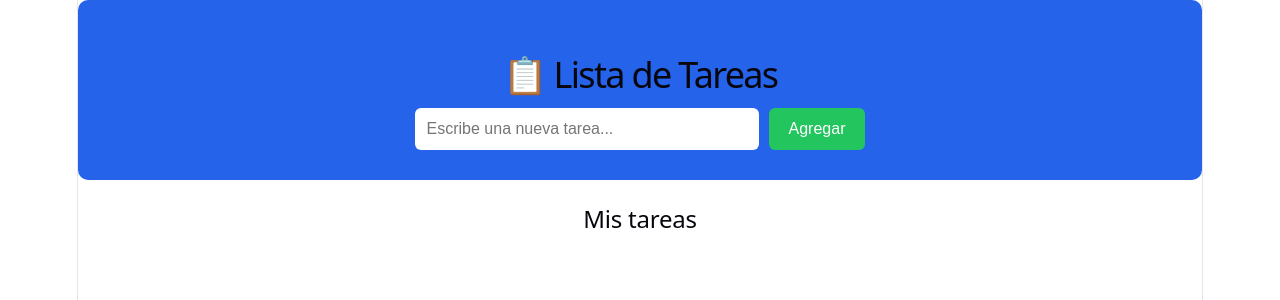
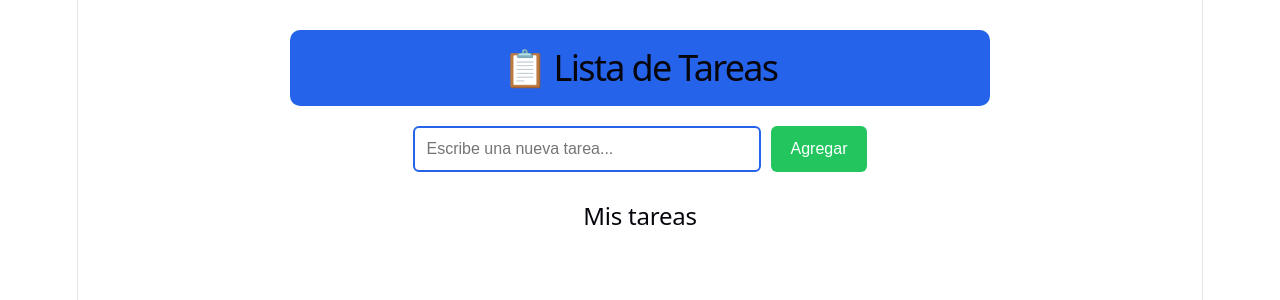
Before and after one commit to omarsantiago753/app-tareas, a React (Vite) app: page / in a window 1280 px wide. Shown: the top 300 px of the page. Built offline with nearby package versions, Linux system fonts and the light colour scheme.

Commit message:
feat: Se crea el componente Input con sus estilos

```diff
--- a/src/App.jsx
+++ b/src/App.jsx
@@ -1,10 +1,10 @@
-import React, { useState, useEffect } from "react";
-import TaskForm from "./components/TaskForm";
+import React, { useEffect, useState } from "react";
+import Input from "./components/Input";
 
 function App() {
   const [tasks, setTasks] = useState([]);
 
-  // Cargar tareas desde localStorage al iniciar
+  // Cargar tareas desde localStorage
   useEffect(() => {
     const savedTasks = JSON.parse(localStorage.getItem("tasks")) || [];
     setTasks(savedTasks);
@@ -12,13 +12,15 @@ function App() {
 
   return (
     <div className="App">
-      <TaskForm tasks={tasks} setTasks={setTasks} />
+      <Input tasks={tasks} setTasks={setTasks} />
 
       <h2>Mis tareas</h2>
 
       <ul>
         {tasks.map((task) => (
-          <li key={task.id}>{task.text}</li>
+          <li key={task.id}>
+            {task.text}
+          </li>
         ))}
       </ul>
     </div>
--- /dev/null
+++ b/src/components/Input.css
@@ -0,0 +1,54 @@
+.input-container {
+    width: 100%;
+    max-width: 700px;
+    margin: 30px auto;
+    text-align: center;
+}
+
+.header {
+    background-color: #2563eb;
+    color: white;
+    padding: 25px;
+    border-radius: 10px;
+    margin-bottom: 20px;
+}
+
+.header h1 {
+    margin: 0;
+    font-size: 2rem;
+}
+
+.task-form {
+    display: flex;
+    justify-content: center;
+    gap: 10px;
+    flex-wrap: wrap;
+}
+
+.task-form input {
+    width: 320px;
+    padding: 12px;
+    border: 2px solid #2563eb;
+    border-radius: 6px;
+    font-size: 16px;
+    outline: none;
+}
+
+.task-form input:focus {
+    border-color: #1d4ed8;
+}
+
+.task-form button {
+    padding: 12px 20px;
+    background-color: #22c55e;
+    color: white;
+    border: none;
+    border-radius: 6px;
+    cursor: pointer;
+    font-size: 16px;
+    transition: 0.3s;
+}
+
+.task-form button:hover {
+    background-color: #16a34a;
+}
--- /dev/null
+++ b/src/components/Input.jsx
@@ -0,0 +1,56 @@
+import React, { useState } from "react";
+import "./Input.css";
+
+const Input = ({ tasks, setTasks }) => {
+  const [task, setTask] = useState("");
+
+  const handleSubmit = (e) => {
+    e.preventDefault();
+
+    // Validar que el campo no esté vacío
+    if (task.trim() === "") {
+      alert("Debes escribir una tarea.");
+      return;
+    }
+
+    const newTask = {
+      id: Date.now(),
+      text: task.trim(),
+      completed: false,
+    };
+
+    const updatedTasks = [...tasks, newTask];
+
+    // Actualizar el estado
+    setTasks(updatedTasks);
+
+    // Guardar en localStorage
+    localStorage.setItem("tasks", JSON.stringify(updatedTasks));
+
+    // Limpiar el campo
+    setTask("");
+  };
+
+  return (
+    <div className="input-container">
+      <header className="header">
+        <h1>📋 Lista de Tareas</h1>
+      </header>
+
+      <form className="task-form" onSubmit={handleSubmit}>
+        <input
+          type="text"
+          placeholder="Escribe una nueva tarea..."
+          value={task}
+          onChange={(e) => setTask(e.target.value)}
+        />
+
+        <button type="submit">
+          Agregar
+        </button>
+      </form>
+    </div>
+  );
+};
+
+export default Input;
```
